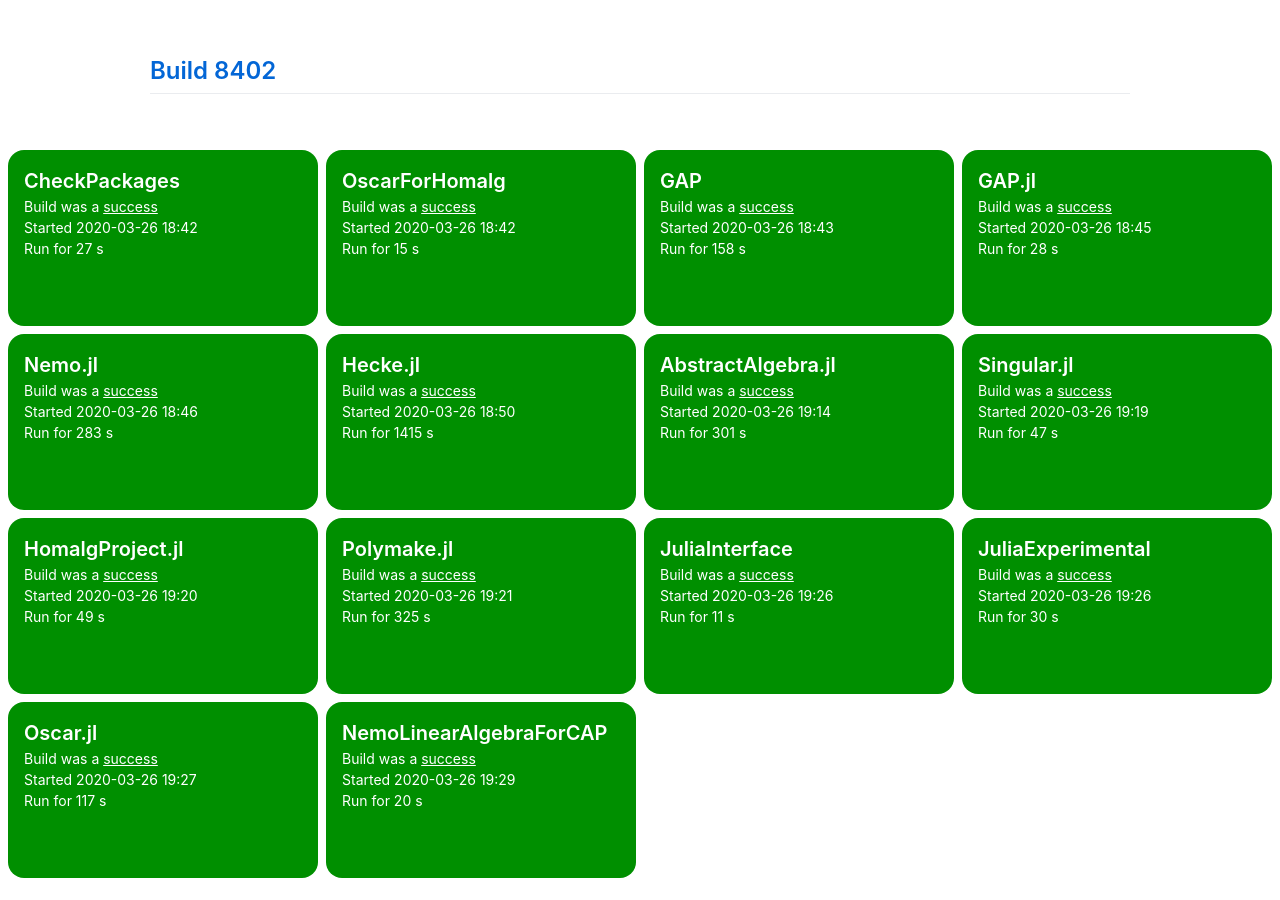
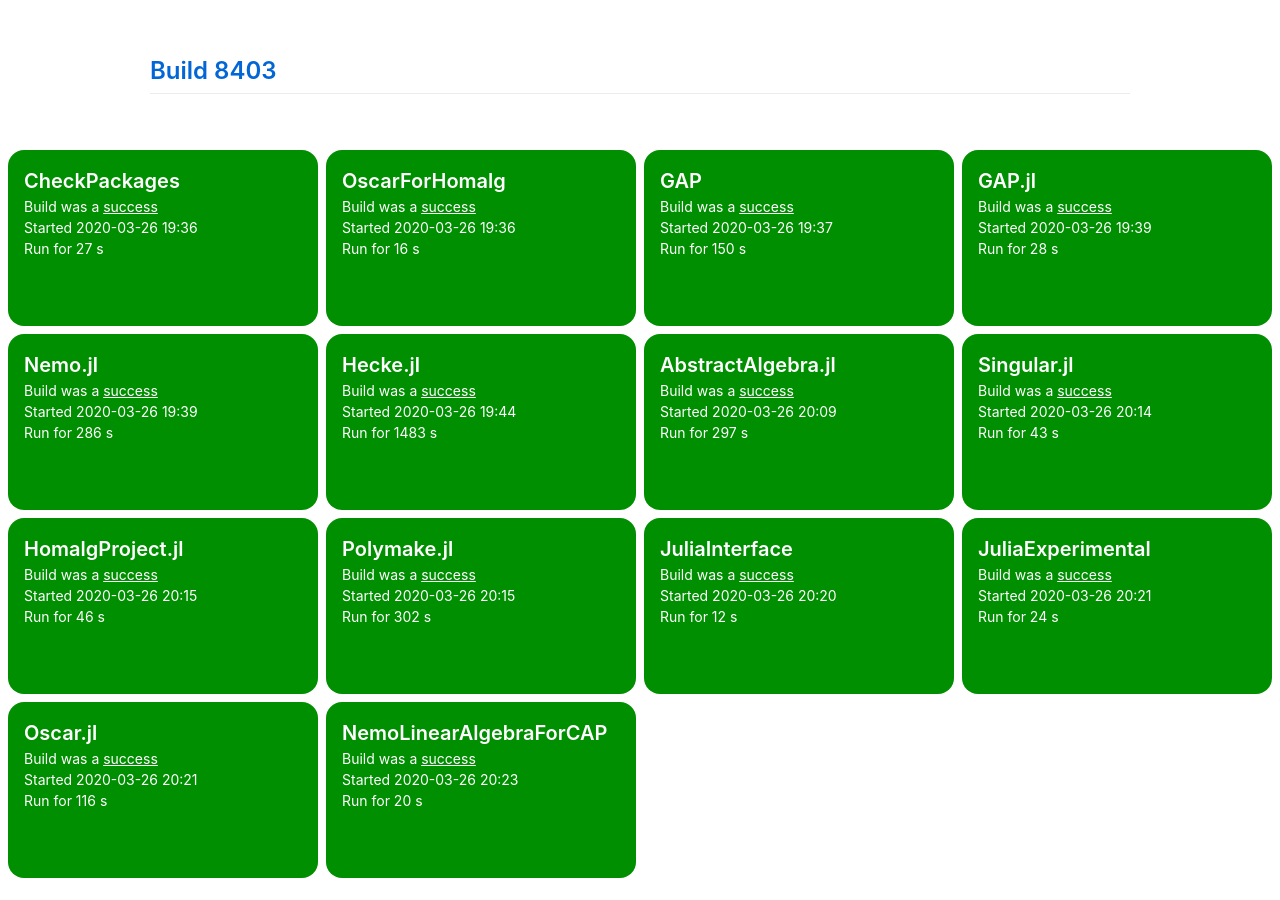
Before and after one commit to oscar-system/oscar-ci-status, a Jekyll site: the page built from index.html, in a window 1280 px wide. Built offline with Jekyll 4.4.1, drawn with Linux system fonts in a browser that asks for light colours.

Commit message:
Build 8403

```diff
--- a/_data/ci.yml
+++ b/_data/ci.yml
@@ -1,5 +1,5 @@
-build: 8402
-build_url: https://oscarci.mathematik.uni-kl.de/job/oscar/8402/
+build: 8403
+build_url: https://oscarci.mathematik.uni-kl.de/job/oscar/8403/
 job: oscar
 tests:
 - duration: 27
@@ -8,31 +8,31 @@ tests:
   first_failure_url: null
   last_success: false
   last_success_url: null
-  log: https://oscarci.mathematik.uni-kl.de/job/oscar/8402/artifact/logs/build-8402/CheckPackages.log
+  log: https://oscarci.mathematik.uni-kl.de/job/oscar/8403/artifact/logs/build-8403/CheckPackages.log
   name: CheckPackages
-  start: 2020-03-26 18:42
+  start: 2020-03-26 19:36
   status: success
   success: true
-- duration: 15
+- duration: 16
   exitcode: 0
   first_failure: false
   first_failure_url: null
   last_success: false
   last_success_url: null
-  log: https://oscarci.mathematik.uni-kl.de/job/oscar/8402/artifact/logs/build-8402/OscarForHomalg.log
+  log: https://oscarci.mathematik.uni-kl.de/job/oscar/8403/artifact/logs/build-8403/OscarForHomalg.log
   name: OscarForHomalg
-  start: 2020-03-26 18:42
+  start: 2020-03-26 19:36
   status: success
   success: true
-- duration: 158
+- duration: 150
   exitcode: 0
   first_failure: false
   first_failure_url: null
   last_success: false
   last_success_url: null
-  log: https://oscarci.mathematik.uni-kl.de/job/oscar/8402/artifact/logs/build-8402/GAP.log
+  log: https://oscarci.mathematik.uni-kl.de/job/oscar/8403/artifact/logs/build-8403/GAP.log
   name: GAP
-  start: 2020-03-26 18:43
+  start: 2020-03-26 19:37
   status: success
   success: true
 - duration: 28
@@ -41,108 +41,108 @@ tests:
   first_failure_url: null
   last_success: false
   last_success_url: null
-  log: https://oscarci.mathematik.uni-kl.de/job/oscar/8402/artifact/logs/build-8402/GAP.jl.log
+  log: https://oscarci.mathematik.uni-kl.de/job/oscar/8403/artifact/logs/build-8403/GAP.jl.log
   name: GAP.jl
-  start: 2020-03-26 18:45
+  start: 2020-03-26 19:39
   status: success
   success: true
-- duration: 283
+- duration: 286
   exitcode: 0
   first_failure: false
   first_failure_url: null
   last_success: false
   last_success_url: null
-  log: https://oscarci.mathematik.uni-kl.de/job/oscar/8402/artifact/logs/build-8402/Nemo.jl.log
+  log: https://oscarci.mathematik.uni-kl.de/job/oscar/8403/artifact/logs/build-8403/Nemo.jl.log
   name: Nemo.jl
-  start: 2020-03-26 18:46
+  start: 2020-03-26 19:39
   status: success
   success: true
-- duration: 1415
+- duration: 1483
   exitcode: 0
   first_failure: false
   first_failure_url: null
   last_success: false
   last_success_url: null
-  log: https://oscarci.mathematik.uni-kl.de/job/oscar/8402/artifact/logs/build-8402/Hecke.jl.log
+  log: https://oscarci.mathematik.uni-kl.de/job/oscar/8403/artifact/logs/build-8403/Hecke.jl.log
   name: Hecke.jl
-  start: 2020-03-26 18:50
+  start: 2020-03-26 19:44
   status: success
   success: true
-- duration: 301
+- duration: 297
   exitcode: 0
   first_failure: false
   first_failure_url: null
   last_success: false
   last_success_url: null
-  log: https://oscarci.mathematik.uni-kl.de/job/oscar/8402/artifact/logs/build-8402/AbstractAlgebra.jl.log
+  log: https://oscarci.mathematik.uni-kl.de/job/oscar/8403/artifact/logs/build-8403/AbstractAlgebra.jl.log
   name: AbstractAlgebra.jl
-  start: 2020-03-26 19:14
+  start: 2020-03-26 20:09
   status: success
   success: true
-- duration: 47
+- duration: 43
   exitcode: 0
   first_failure: false
   first_failure_url: null
   last_success: false
   last_success_url: null
-  log: https://oscarci.mathematik.uni-kl.de/job/oscar/8402/artifact/logs/build-8402/Singular.jl.log
+  log: https://oscarci.mathematik.uni-kl.de/job/oscar/8403/artifact/logs/build-8403/Singular.jl.log
   name: Singular.jl
-  start: 2020-03-26 19:19
+  start: 2020-03-26 20:14
   status: success
   success: true
-- duration: 49
+- duration: 46
   exitcode: 0
   first_failure: false
   first_failure_url: null
   last_success: false
   last_success_url: null
-  log: https://oscarci.mathematik.uni-kl.de/job/oscar/8402/artifact/logs/build-8402/HomalgProject.jl.log
+  log: https://oscarci.mathematik.uni-kl.de/job/oscar/8403/artifact/logs/build-8403/HomalgProject.jl.log
   name: HomalgProject.jl
-  start: 2020-03-26 19:20
+  start: 2020-03-26 20:15
   status: success
   success: true
-- duration: 325
+- duration: 302
   exitcode: 0
   first_failure: false
   first_failure_url: null
   last_success: false
   last_success_url: null
-  log: https://oscarci.mathematik.uni-kl.de/job/oscar/8402/artifact/logs/build-8402/Polymake.jl.log
+  log: https://oscarci.mathematik.uni-kl.de/job/oscar/8403/artifact/logs/build-8403/Polymake.jl.log
   name: Polymake.jl
-  start: 2020-03-26 19:21
+  start: 2020-03-26 20:15
   status: success
   success: true
-- duration: 11
+- duration: 12
   exitcode: 0
   first_failure: false
   first_failure_url: null
   last_success: false
   last_success_url: null
-  log: https://oscarci.mathematik.uni-kl.de/job/oscar/8402/artifact/logs/build-8402/JuliaInterface.log
+  log: https://oscarci.mathematik.uni-kl.de/job/oscar/8403/artifact/logs/build-8403/JuliaInterface.log
   name: JuliaInterface
-  start: 2020-03-26 19:26
+  start: 2020-03-26 20:20
   status: success
   success: true
-- duration: 30
+- duration: 24
   exitcode: 0
   first_failure: false
   first_failure_url: null
   last_success: false
   last_success_url: null
-  log: https://oscarci.mathematik.uni-kl.de/job/oscar/8402/artifact/logs/build-8402/JuliaExperimental.log
+  log: https://oscarci.mathematik.uni-kl.de/job/oscar/8403/artifact/logs/build-8403/JuliaExperimental.log
   name: JuliaExperimental
-  start: 2020-03-26 19:26
+  start: 2020-03-26 20:21
   status: success
   success: true
-- duration: 117
+- duration: 116
   exitcode: 0
   first_failure: false
   first_failure_url: null
   last_success: false
   last_success_url: null
-  log: https://oscarci.mathematik.uni-kl.de/job/oscar/8402/artifact/logs/build-8402/Oscar.jl.log
+  log: https://oscarci.mathematik.uni-kl.de/job/oscar/8403/artifact/logs/build-8403/Oscar.jl.log
   name: Oscar.jl
-  start: 2020-03-26 19:27
+  start: 2020-03-26 20:21
   status: success
   success: true
 - duration: 20
@@ -151,8 +151,8 @@ tests:
   first_failure_url: null
   last_success: false
   last_success_url: null
-  log: https://oscarci.mathematik.uni-kl.de/job/oscar/8402/artifact/logs/build-8402/NemoLinearAlgebraForCAP.log
+  log: https://oscarci.mathematik.uni-kl.de/job/oscar/8403/artifact/logs/build-8403/NemoLinearAlgebraForCAP.log
   name: NemoLinearAlgebraForCAP
-  start: 2020-03-26 19:29
+  start: 2020-03-26 20:23
   status: success
   success: true
```
Also changed, not shown: README.md.
